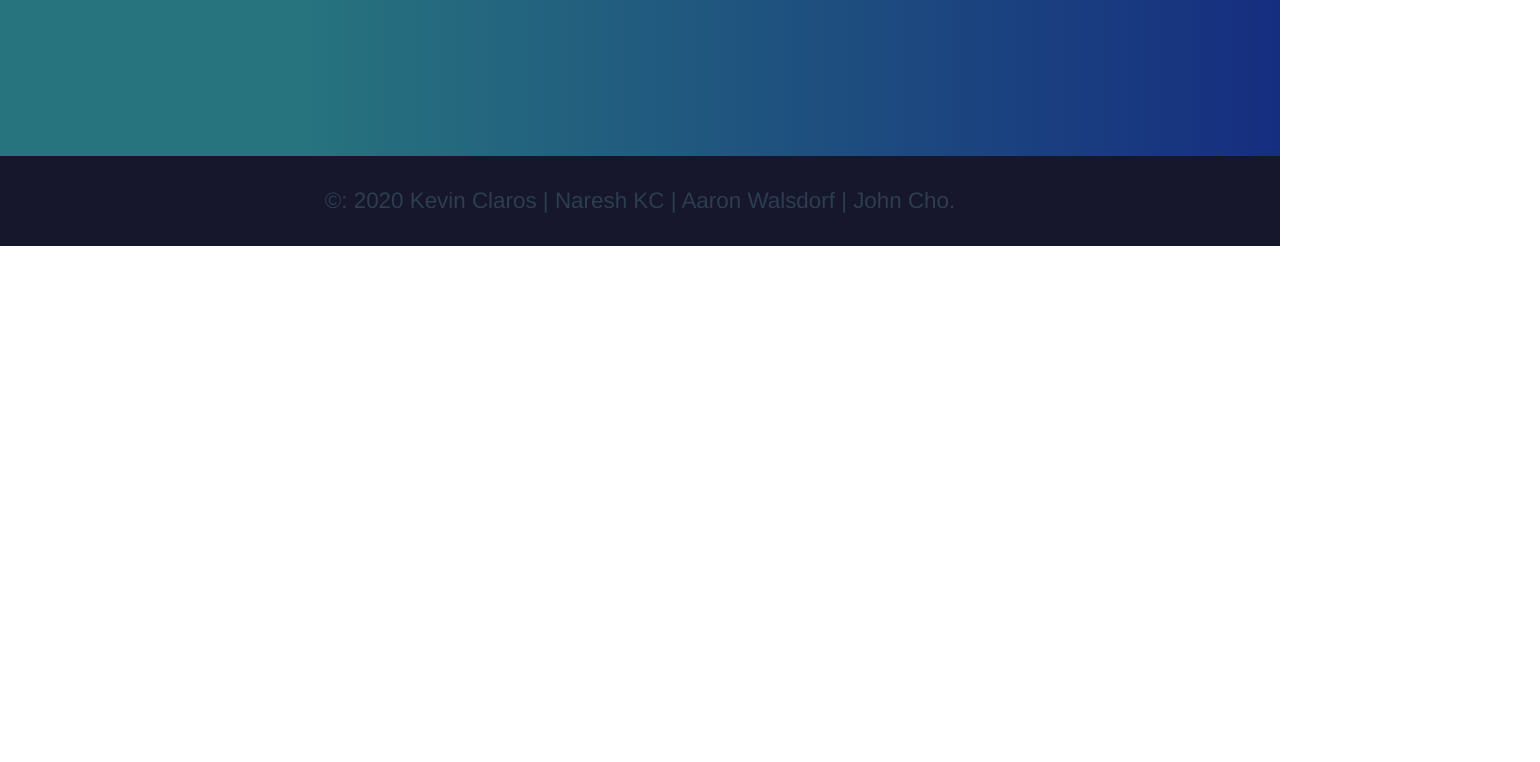
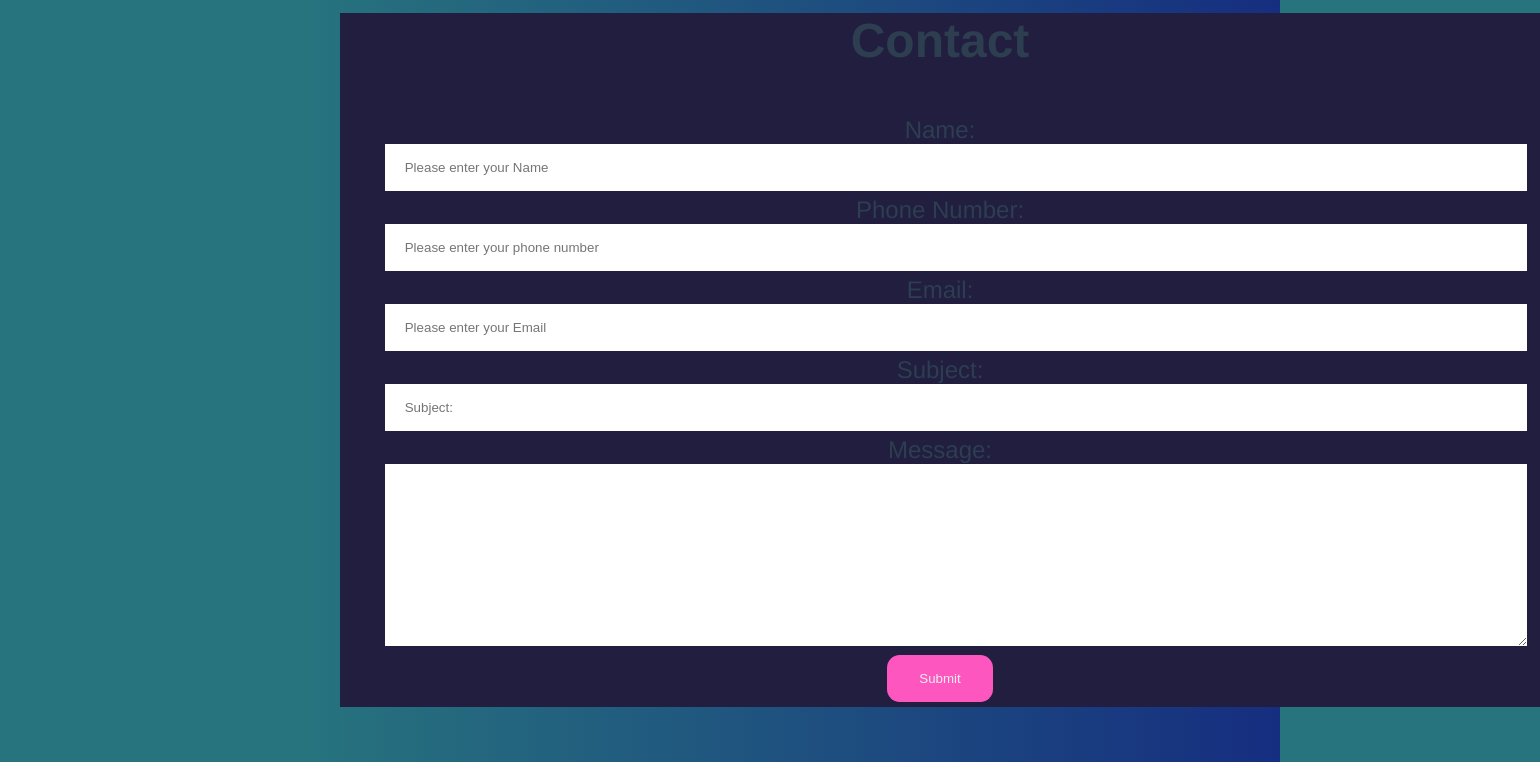
Before and after one commit to kcnaresh13/BarterX, a Vue app in the folder client/: page /signin in a window 1280 px wide. Shown: the part 1262-2024 px from the top of the page, 1540 px wide, since content can reach past the window. Before the commit the page ends 1508 px from the top, so only its background shows below. Built offline with nearby package versions, Linux system fonts and the light colour scheme.

Commit message:
added to the body

```diff
--- a/client/src/App.vue
+++ b/client/src/App.vue
@@ -5,7 +5,6 @@
     <!-- <SignIn /> -->
     <!-- <Listings /> -->
     <Footer />
-
   </div>
 </template>
 
--- a/client/src/components/Header.vue
+++ b/client/src/components/Header.vue
@@ -63,7 +63,7 @@ header {
   }
   display: flex;
   width: 100%;
-  margin-bottom: 50px;
+  // margin-bottom: 50px;
   clear: both;
   position: sticky;
   top: 0;
--- a/client/src/components/HomepageBody.vue
+++ b/client/src/components/HomepageBody.vue
@@ -4,11 +4,16 @@
       <!--
 <p style="text-align:right"> BarterX does allows Hofstra students to trade items of all types with each other. </p>
       -->
-      <img src="https://miro.medium.com/max/5800/1*v7_agl7Ldy4nIHjw-sfvHQ.png"/><br><br><br>
-      <h2> BarterX allows Hofstra students to trade items of all types with each other.</h2>
+      <img src="https://miro.medium.com/max/5800/1*v7_agl7Ldy4nIHjw-sfvHQ.png" class="body-image" />
+      <br />
+      <br />
+      <br />
+      <h2>BarterX allows Hofstra students to trade items of all types with each other.</h2>
       <br />
 
-      <h2>We provide a money back guarantee if any products are not recieved as advertised.</h2> <br><br>
+      <h2>We provide a money back guarantee if any products are not recieved as advertised.</h2>
+      <br />
+      <br />
 
       <br />
       <h3>ACESSORIES</h3>
@@ -17,6 +22,39 @@
       <h3>TEXTBOOKS</h3>
       <img src="../assets/bioTextbook.jpg" />
     </div>
+
+    <section class="contact" id="contact">
+      <div class="container">
+        <div class="section-heading">
+          <h1>Contact</h1>
+        </div>
+        <form action=" " data-aos="fade-up" data-aos-delay="600">
+          <label for="name">Name:</label>
+          <input type="text" id="name" name="name" placeholder=" Please enter your Name " required />
+          <label for="phone">Phone Number:</label>
+          <input
+            type="phone"
+            id="phone"
+            name="phone"
+            placeholder=" Please enter your phone number "
+            required
+          />
+          <label for="email">Email:</label>
+          <input
+            type="email"
+            id="email"
+            name="email"
+            placeholder=" Please enter your Email "
+            required
+          />
+          <label for="subject">Subject:</label>
+          <input type="text" id="subject" name="subject" placeholder=" Subject: " required />
+          <label for="message">Message:</label>
+          <textarea name="text" id="text" cols="10" rows="10"></textarea>
+          <input type="submit" value="Submit" />
+        </form>
+      </div>
+    </section>
   </div>
 </template>
 
@@ -25,6 +63,57 @@ export default {};
 </script>
 
 <style>
+.contact {
+  margin-top: 5%;
+  text-align: center;
+  margin-left: 25%;
+  width: 1200px;
+  background-color: #221e3f;
+}
+
+h1 {
+  margin-bottom: 4%;
+  font-size: 3rem;
+}
+
+form {
+  align-items: center;
+  margin: 20px 45px;
+}
+
+form label {
+  font-size: 1.5rem;
+}
+
+input,
+select,
+textarea {
+  width: 100%;
+  padding: 1rem;
+  margin-bottom: 5px;
+  border: none;
+  outline-color: #fd57bf;
+}
+
+input[type="submit"] {
+  width: initial;
+  background-color: #fd57bf;
+  color: #eee;
+  padding: 1rem 2rem;
+  border-radius: 0.8rem;
+  cursor: pointer;
+  transition: background-color 650ms;
+}
+
+input[type="submit"]:hover {
+  color: #221e3f;
+  background-color: #ffe383;
+}
+
+.body-image {
+  margin-top: 0%;
+}
+
 .text {
   font-size: 25 px;
   text-align: center;
--- a/client/src/components/SignIn.vue
+++ b/client/src/components/SignIn.vue
@@ -112,6 +112,7 @@ export default {
 
 <style lang="scss" >
 .container {
+  margin-top: 5%;
   display: block;
   margin-bottom: 8%;
   position: relative;
```
Also changed, not shown: 1 other file (tests, documents, lock files or other folders).
